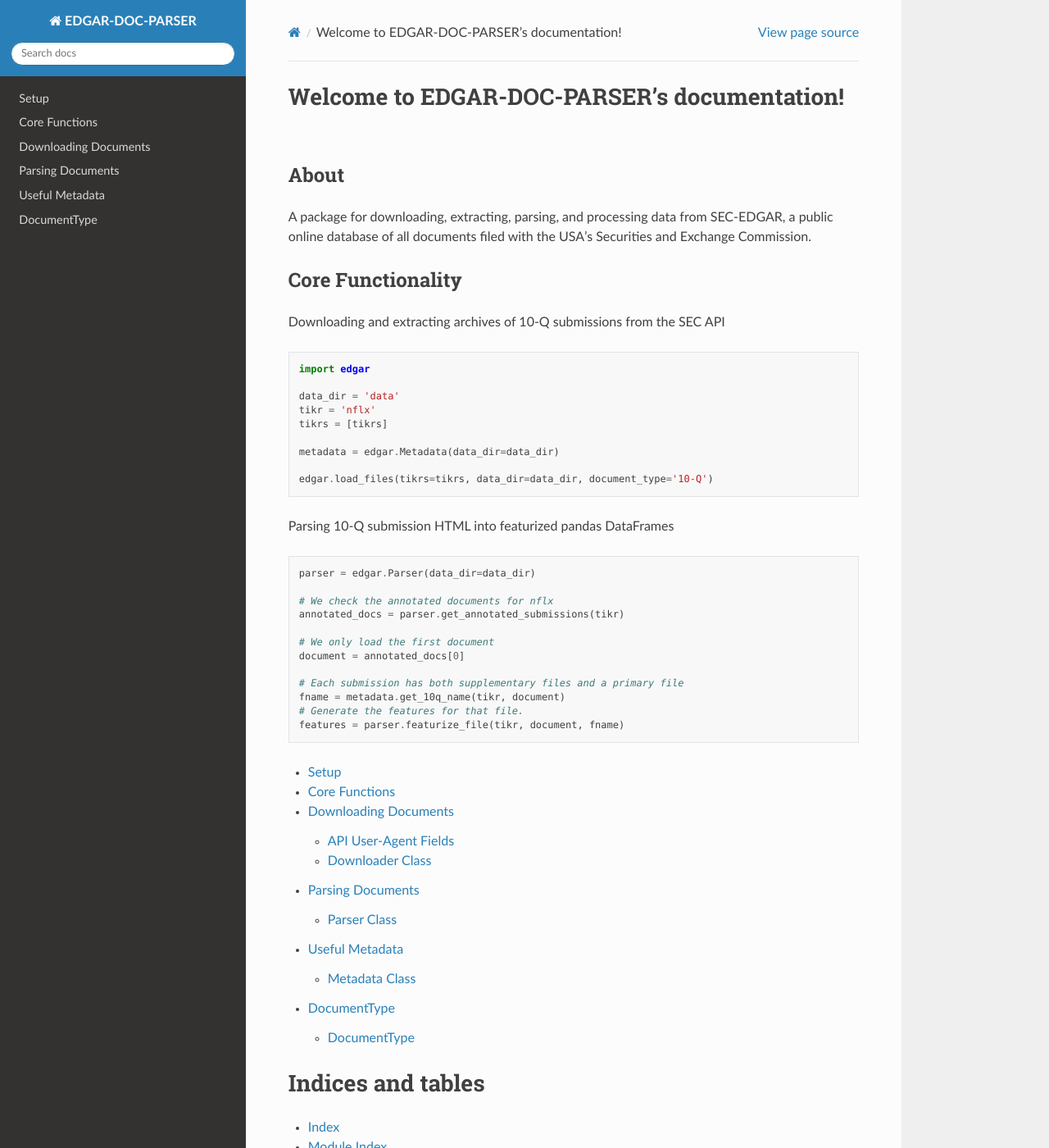
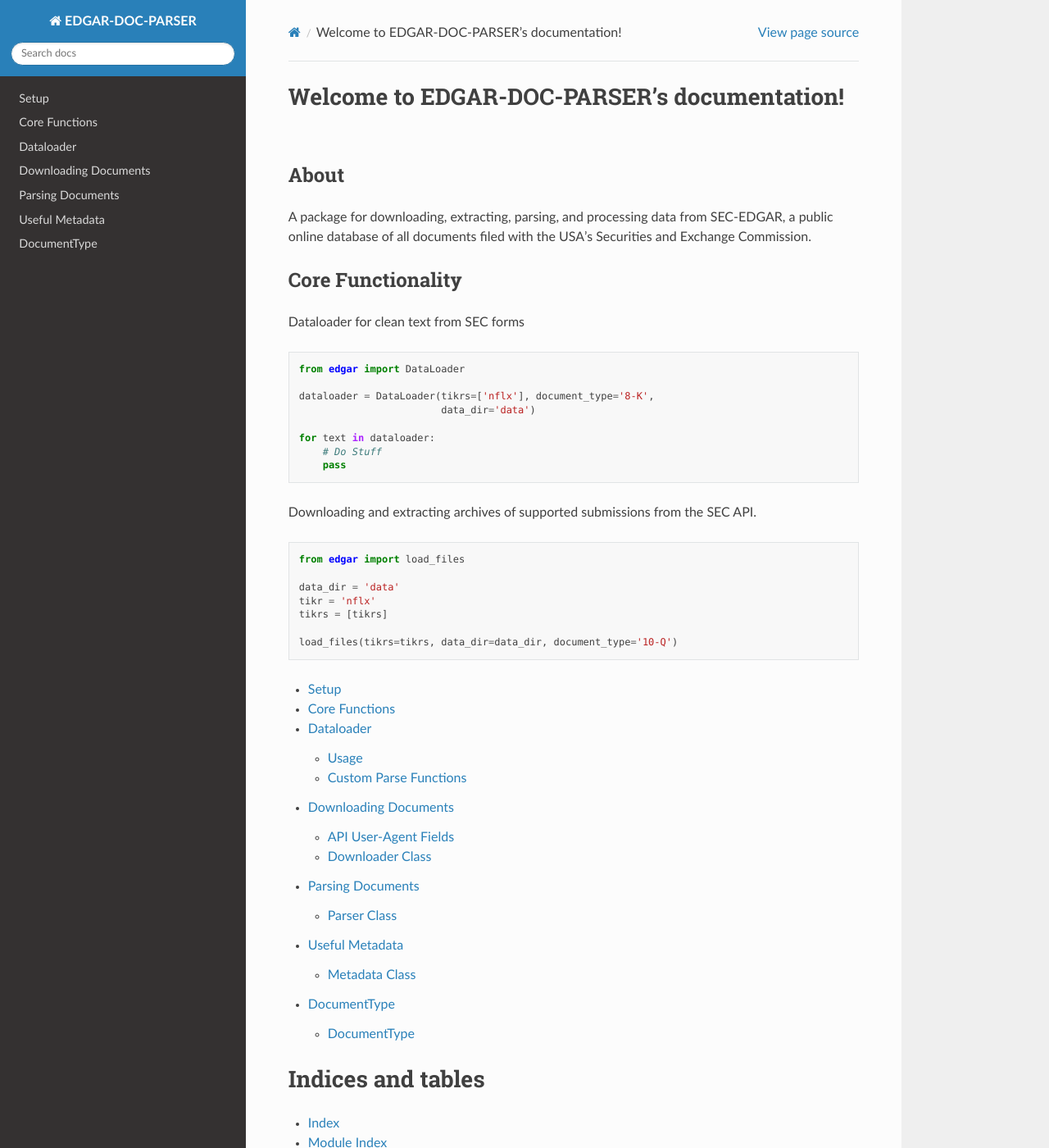
Before and after one commit to kamilkrukowski/EDGAR-DOC-PARSER, a Sphinx documentation site: the page built from docs/index.rst, in a window 1280 px wide and 1400 px high. Shown: the whole window at 82% size. Built offline with Sphinx 7.4.7 and the Read the Docs theme 2.0.0, drawn with Linux system fonts in a browser that asks for light colours.

Commit message:
Documentation modernized

```diff
--- a/docs/downloader.rst
+++ b/docs/downloader.rst
@@ -2,7 +2,6 @@
 
 Downloading Files
 =================
-
 
 API User-Agent Fields
 ---------------------
@@ -10,7 +9,7 @@
 The SEC requires all EDGAR users to identify themselves.
 When the ``Downloader`` is used for the first time, it will prompt the user for API key information then cache it and re-use it in future iterations.
 
-In order to edit these values after initialization, visit ``metadata/.keys.yaml``
+In order to edit these values after initialization, visit ``.keys.yaml`` in an associated data_directory.
 
 Downloader Class
 ----------------------
--- a/docs/index.rst
+++ b/docs/index.rst
@@ -8,41 +8,37 @@
 
 About
 -------------------
-A package for downloading, extracting, parsing, and processing data from SEC-EDGAR, a public online database of all documents filed with the USA's Securities and Exchange Commission.
+A package for downloading, extracting, parsing, and processing data from
+SEC-EDGAR, a public online database of all documents filed with the USA's
+Securities and Exchange Commission.
 
 Core Functionality
 --------------------
 
-Downloading and extracting archives of 10-Q submissions from the SEC API
+Dataloader for clean text from SEC forms
 
 .. code-block:: python
 
-    import edgar
+    from edgar import DataLoader
+
+    dataloader = DataLoader(tikrs=['nflx'], document_type='8-K',
+                            data_dir='data')
+
+    for text in dataloader:
+        # Do Stuff
+        pass
+
+Downloading and extracting archives of supported submissions from the SEC API.
+
+.. code-block:: python
+
+    from edgar import load_files
 
     data_dir = 'data'
     tikr = 'nflx'
     tikrs = [tikrs]
 
-    metadata = edgar.Metadata(data_dir=data_dir)
-
-    edgar.load_files(tikrs=tikrs, data_dir=data_dir, document_type='10-Q')
-
-Parsing 10-Q submission HTML into featurized pandas DataFrames
-
-.. code-block:: python
-
-    parser = edgar.Parser(data_dir=data_dir)
-
-    # We check the annotated documents for nflx
-    annotated_docs = parser.get_annotated_submissions(tikr)
-
-    # We only load the first document
-    document = annotated_docs[0]
-
-    # Each submission has both supplementary files and a primary file
-    fname = metadata.get_10q_name(tikr, document)
-    # Generate the features for that file.
-    features = parser.featurize_file(tikr, document, fname)
+    load_files(tikrs=tikrs, data_dir=data_dir, document_type='10-Q')
 
 
 .. toctree::
@@ -50,6 +46,7 @@
 
    setup
    core
+   Dataloader <dataloader>
    Downloading Documents <downloader>
    Parsing Documents <parser>
    Useful Metadata <metadata>
--- a/docs/parser.rst
+++ b/docs/parser.rst
@@ -8,4 +8,4 @@
 .. autoclass:: edgar.Parser
     :members:
     :exclude-members: Element, Span_Parser, find_all_pattern,
-     find_page_location, get_annotation_features, get_page_number, labels_in_table
+                        get_annotation_features
--- a/src/edgar/__init__.py
+++ b/src/edgar/__init__.py
@@ -1,5 +1,4 @@
 #!/usr/bin/env python # [1]
-"""EDGAR Package."""
 from .metadata_manager import metadata_manager as _Metadata
 from .downloader import Downloader as _Downloader
 from .parser import Parser as _Parser
@@ -16,7 +15,6 @@
 DocumentType.__module__ = module_name
 DataLoader.__module__ = module_name
 
-# Remove Flake8 warning
 _, _, _ = load_files, get_files, read_file
 
 Metadata = pipeline.Metadata
```
Also changed, not shown: docs/core.rst (+2 -9 lines), docs/dataloader.rst (added, +94 -0 lines), 2 other files.
